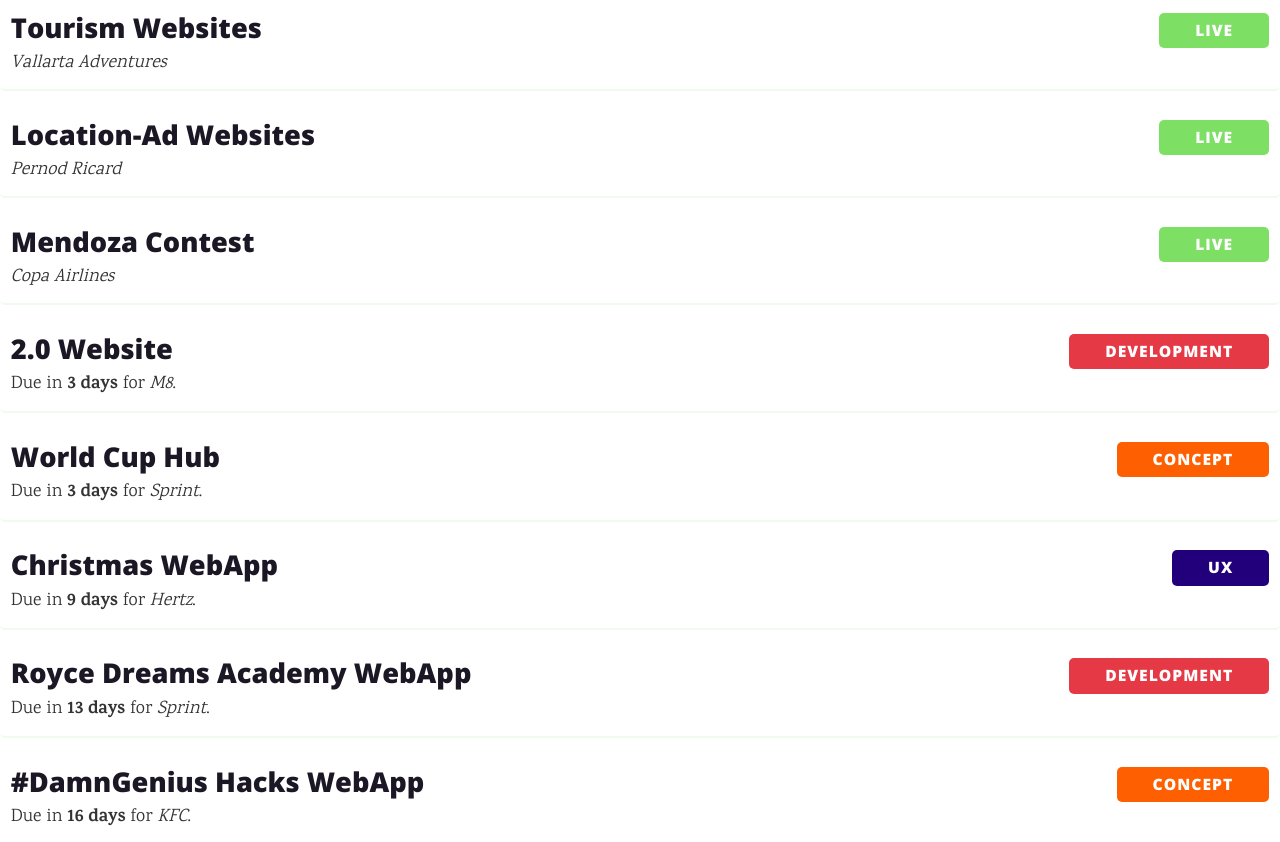
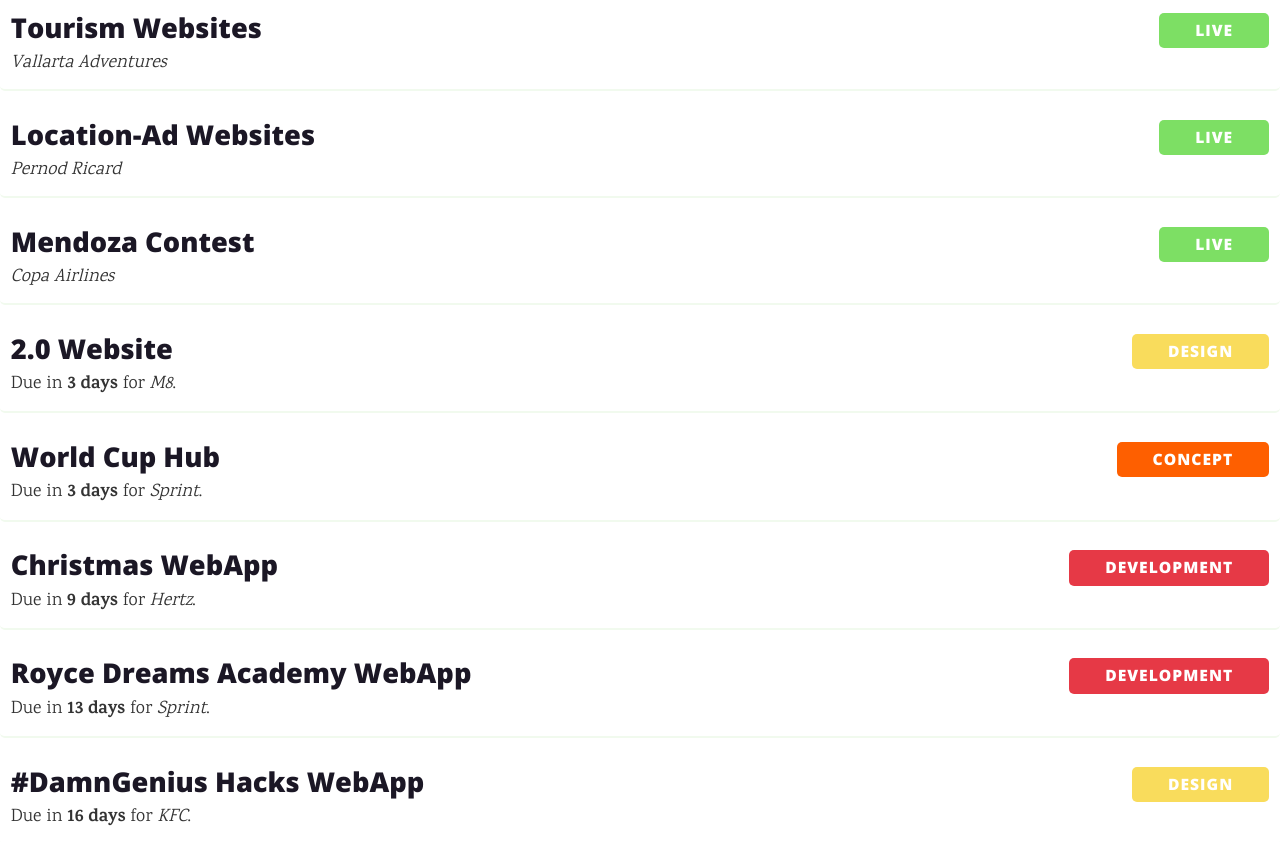
Before and after one commit to antoniwan/active-projects, a Gatsby site: page / in a window 1280 px wide. Shown: the part 110-952 px from the top of the page. Built offline with nearby package versions, Linux system fonts and the light colour scheme; Gatsby itself is replaced by a stand-in of ours; some packages are replaced by stand-ins of ours.

Commit message:
update the status of several projects

```diff
--- a/src/projects/hertz-xmas-webapp.md
+++ b/src/projects/hertz-xmas-webapp.md
@@ -4,7 +4,7 @@
 clientName: "Hertz"
 dueDate: "December 7 2017"
 workflowUrl: "http://m8.companyworkflow.com/#/tasks/9767216"
-status: "ux"
+status: "development"
 active: true
 projectNumber: 1212
 ---
--- a/src/projects/kfc-damngenius-webapp.md
+++ b/src/projects/kfc-damngenius-webapp.md
@@ -4,9 +4,10 @@
 clientName: "KFC"
 dueDate: "December 14 2017"
 workflowUrl: "http://m8.companyworkflow.com/#/dashboard/activity"
-status: "concept"
+status: "design"
 active: true
 projectNumber: 6969
 ---
 
-Work in progress presentation deck: https://docs.google.com/presentation/d/1KVD6D92-6KUbGzD7uhK9CbtaWkUZ_F--Oj-N8nYNzh4/edit#slide=id.p3
+Work in progress presentation deck:
+https://docs.google.com/presentation/d/1KVD6D92-6KUbGzD7uhK9CbtaWkUZ_F--Oj-N8nYNzh4/edit#slide=id.p3
--- a/src/projects/m8-v2-website.md
+++ b/src/projects/m8-v2-website.md
@@ -4,7 +4,7 @@
 clientName: "M8"
 dueDate: "December 1, 2017"
 workflowUrl: ""
-status: "development"
+status: "design"
 active: true
 projectNumber: 4000
 ---
```
